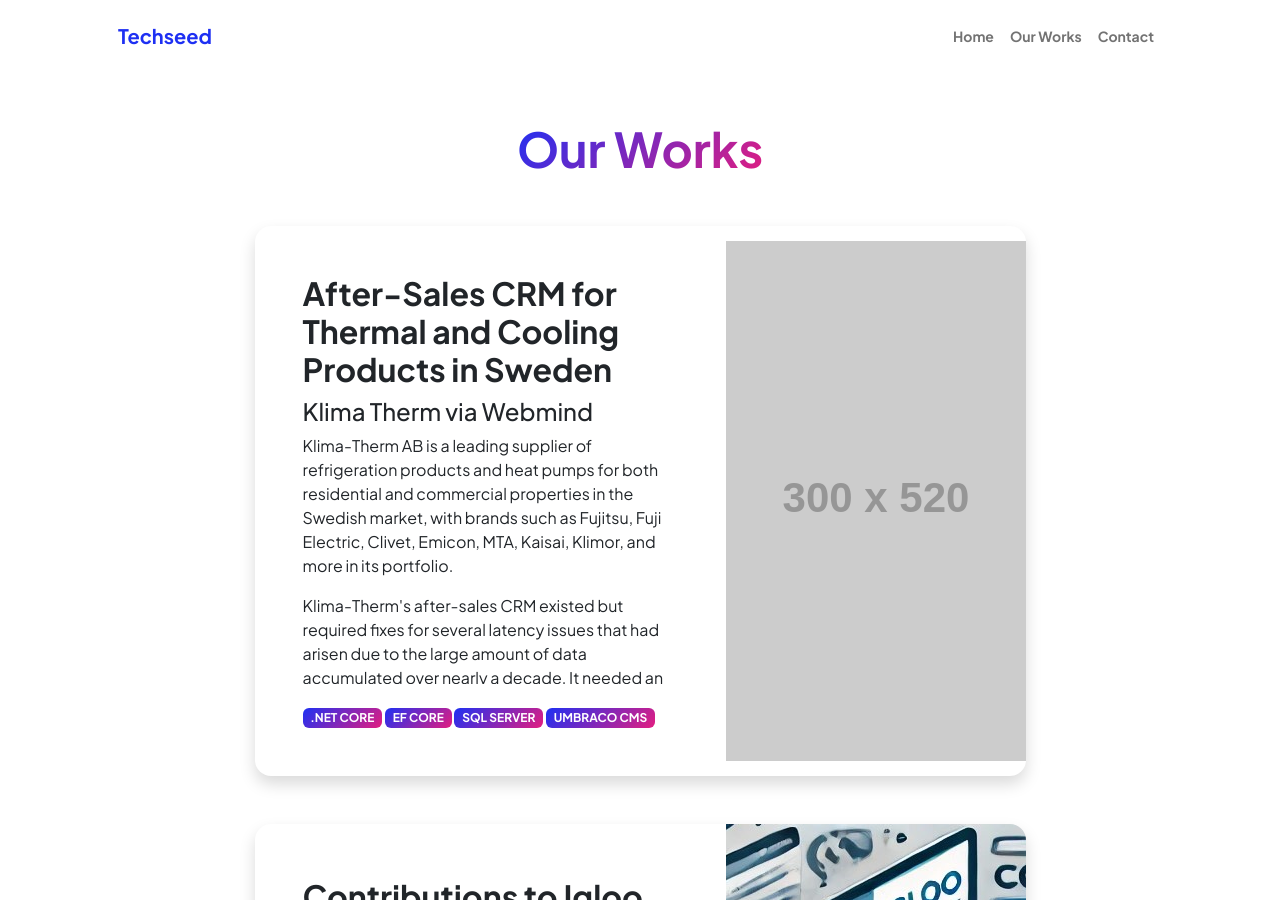
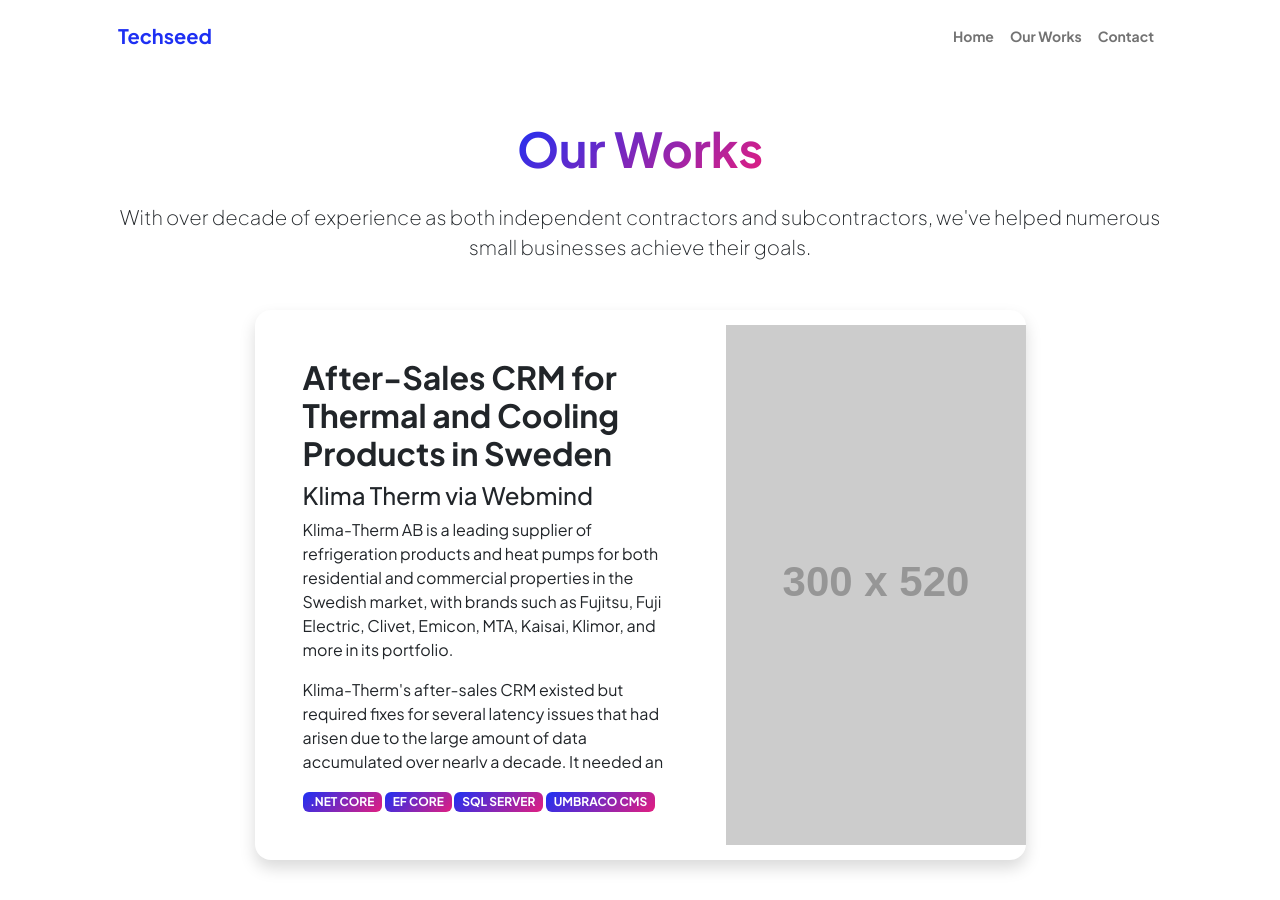
Before and after one commit to techseed-Pk/techseed-Pk.github.io, a Jekyll site: the page built from projects.html, in a window 1280 px wide and 900 px high. Built offline with Jekyll 4.4.1, drawn with Linux system fonts in a browser that asks for light colours.

```diff
--- a/projects.html
+++ b/projects.html
@@ -7,6 +7,7 @@
     <div class="container px-5 mb-5">
         <div class="text-center mb-5">
             <h1 class="display-5 fw-bolder mb-0"><span class="text-gradient d-inline">Our Works</span></h1>
+            <p class="lead fw-light my-4">With over decade of experience as both independent contractors and subcontractors, we've helped numerous small businesses achieve their goals.</p>
         </div>
         <div class="row gx-5 justify-content-center">
             <div class="col-lg-11 col-xl-9 col-xxl-8">
```
